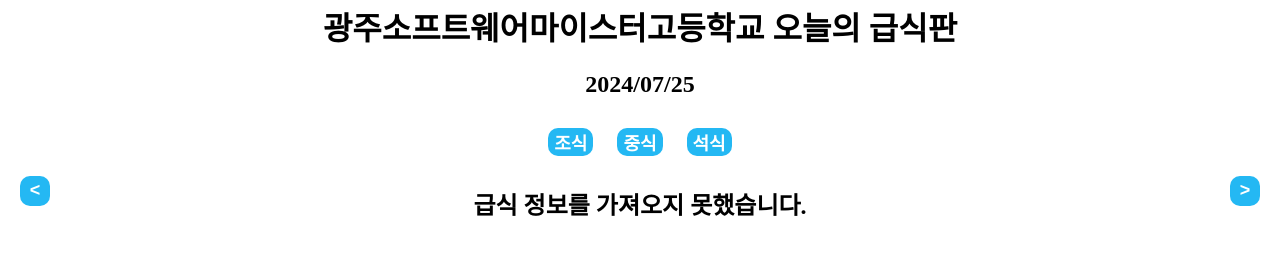
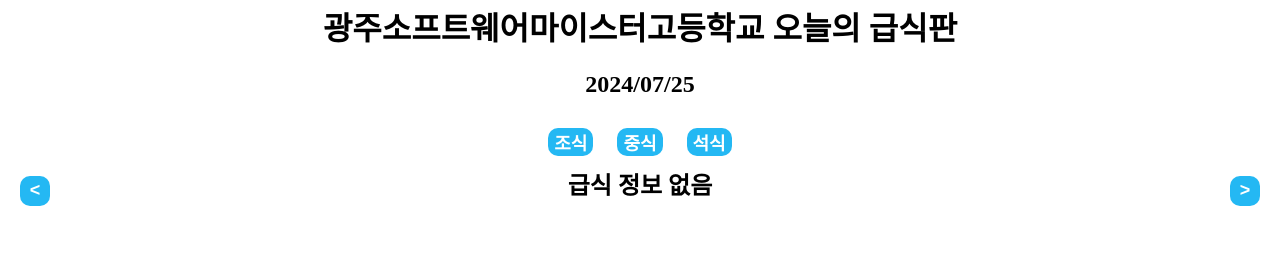
Before and after one commit to bae080311/schoolMeal, a plain HTML site: page index.html in a window 1280 px wide. Both pictures are taken after a click on the button "조식". Shown: the part 330-584 px from the top of the page. Drawn offline with Linux system fonts and the light colour scheme; no server answers.

Commit message:
fix: 급식데이터 없음

```diff
--- a/app.js
+++ b/app.js
@@ -5,6 +5,7 @@ let month = (today.getMonth() + 1).toString().padStart(2, "0");
 let day = today.getDate().toString().padStart(2, "0");
 let yyyymmdd = `${year}${month}${day}`;
 let yyyy_mm_dd = `${year}/${month}/${day}`;
+const none = document.querySelector("#none");
 
 document.querySelector("h2").innerText = yyyy_mm_dd;
 async function fetchData(mealIndex) {
@@ -19,15 +20,14 @@ async function fetchData(mealIndex) {
       data.mealServiceDietInfo[1] &&
       data.mealServiceDietInfo[1].row
     ) {
+      none.classList.add("hidden");
       return data.mealServiceDietInfo[1].row[mealIndex].DDISH_NM;
     } else {
       throw new Error("급식 정보를 가져오지 못했습니다.");
     }
   } catch (error) {
     console.error(error);
-    const noneElement = document.createElement("h2");
-    noneElement.textContent = "급식 정보를 가져오지 못했습니다.";
-    document.body.appendChild(noneElement);
+    none.classList.remove("hidden");
   }
 }
 
--- a/index.html
+++ b/index.html
@@ -41,6 +41,7 @@
         <h2>석식</h2>
         <ul></ul>
       </div>
+      <div class="hidden" id="none">급식 정보 없음</div>
     </div>
     <script src="app.js"></script>
   </body>
--- a/style.css
+++ b/style.css
@@ -31,3 +31,7 @@ button {
   width: 30px;
   height: 30px;
 }
+#none {
+  font-size: x-large;
+  font-weight: 600;
+}
```
